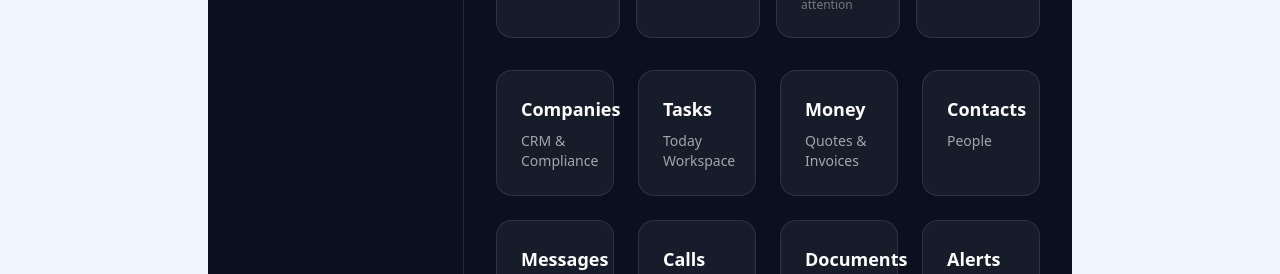
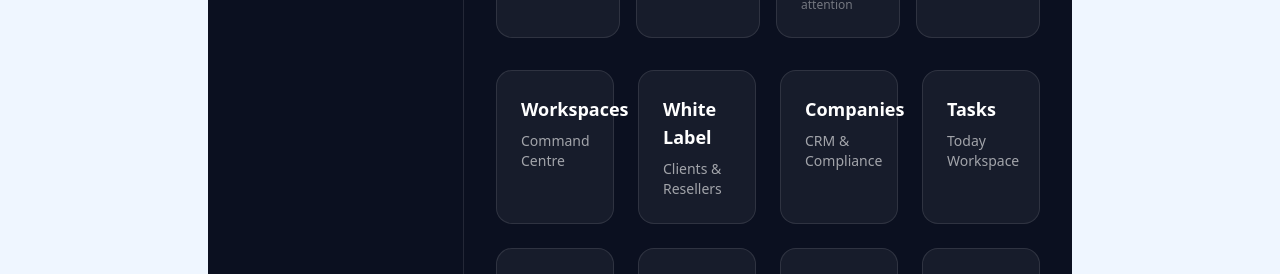
Before and after one commit to allin50-cmd/manus-frontend, a Next.js app: page /os/launcher in a window 1280 px wide. Shown: the part 502-776 px from the top of the page. Built offline with nearby package versions, Linux system fonts and the light colour scheme; no server answers.

Commit message:
Add workspace links to OS launcher

```diff
--- a/components/os/launcher/LauncherGrid.tsx
+++ b/components/os/launcher/LauncherGrid.tsx
@@ -3,6 +3,16 @@
 import LauncherTile from './LauncherTile'
 
 const modules = [
+  {
+    title: 'Workspaces',
+    subtitle: 'Command Centre',
+    href: '/workspace',
+  },
+  {
+    title: 'White Label',
+    subtitle: 'Clients & Resellers',
+    href: '/workspace/white-label-services',
+  },
   {
     title: 'Companies',
     subtitle: 'CRM & Compliance',
```
